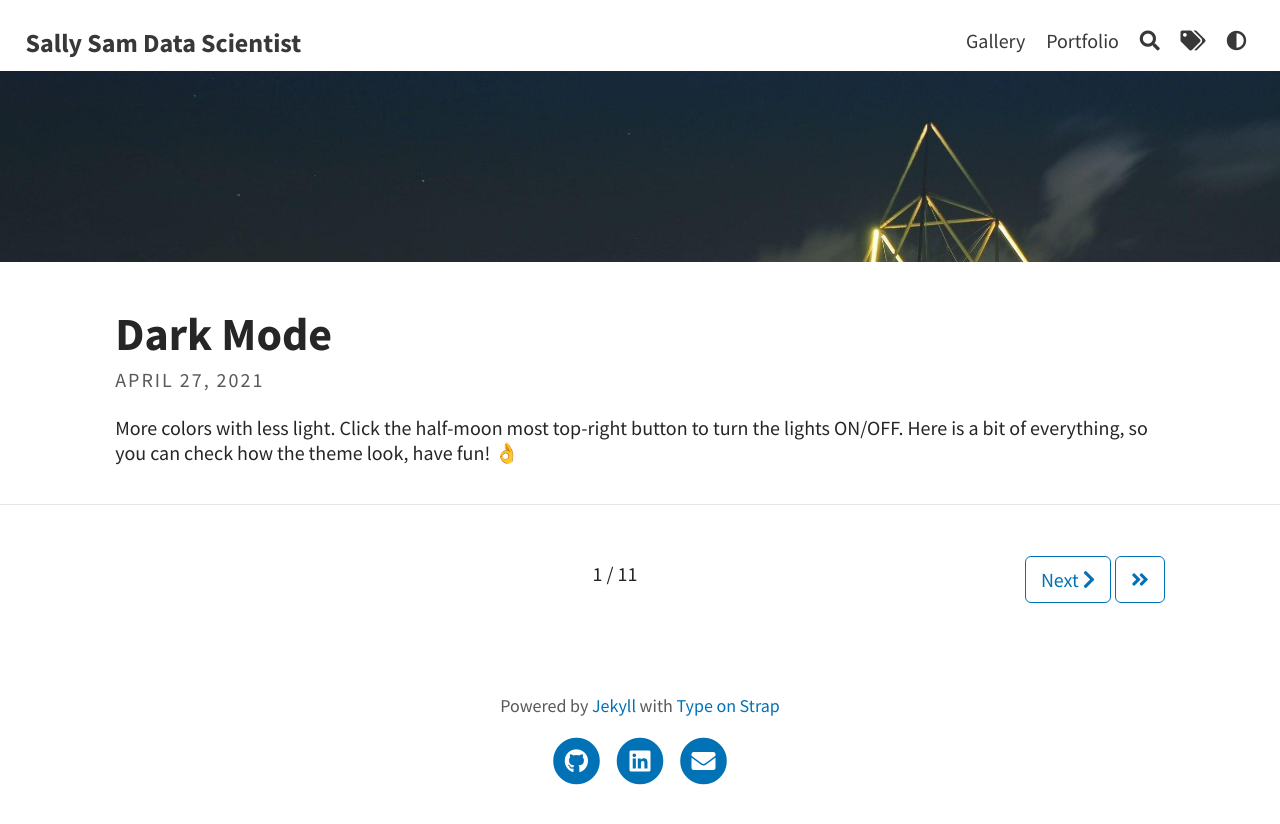
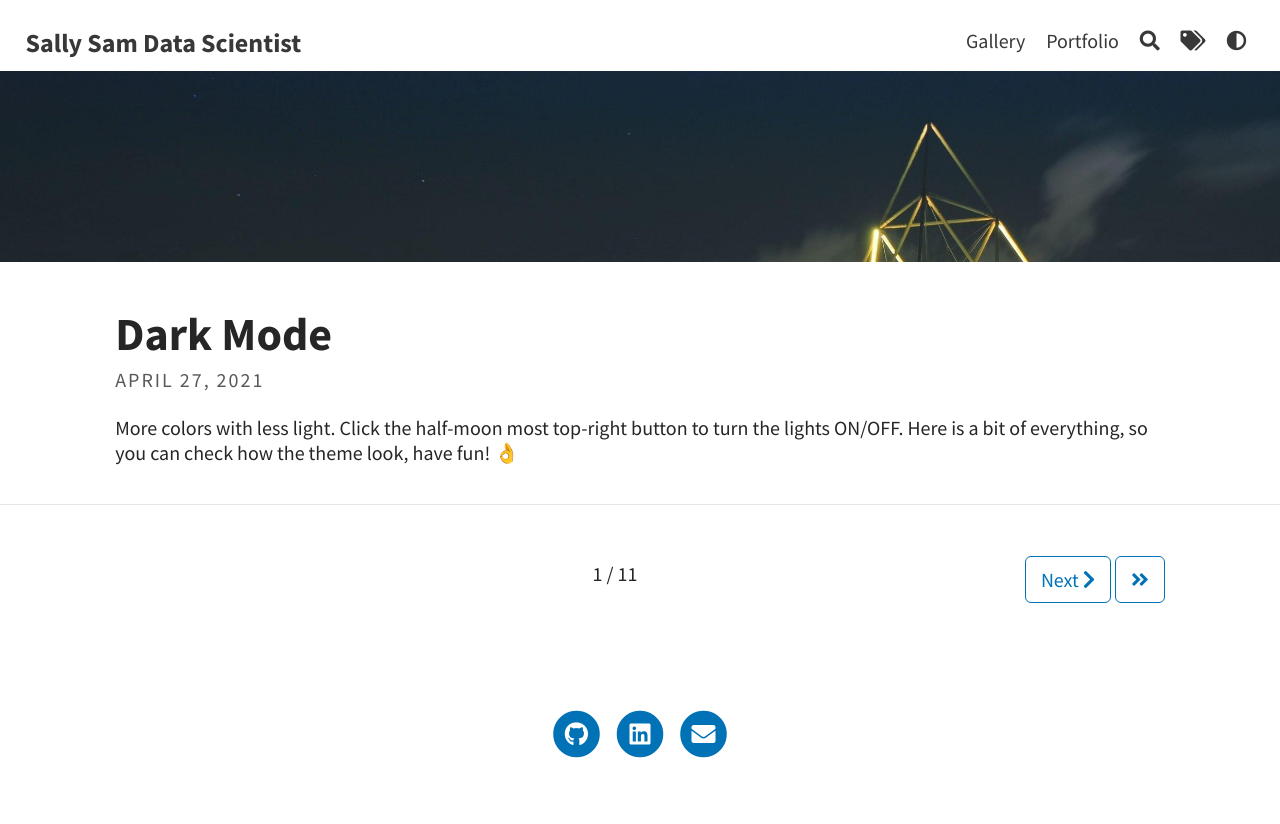
Before and after one commit to s-sam/s-sam.github.io, a Jekyll site: the page built from index.html, in a window 1280 px wide. Shown: the top 824 px of the page. Built offline with Jekyll 4.4.1, drawn with Linux system fonts in a browser that asks for light colours; the list of posts is cut into pages by our own code.

```diff
--- a/_config.yml
+++ b/_config.yml
@@ -12,7 +12,7 @@ favicon: assets/favicon.ico                             # Icon displayed in the
 header_text: " "  # Change Blog header text
 header_feature_image: assets/img/header/triangular.jpeg
 header_feature_image_responsive: true
-footer_text: >
+footer_text: " "
 
 # Blog
 excerpt: true                                           # Or "truncate" (first 250 characters), "false" to disable
```
